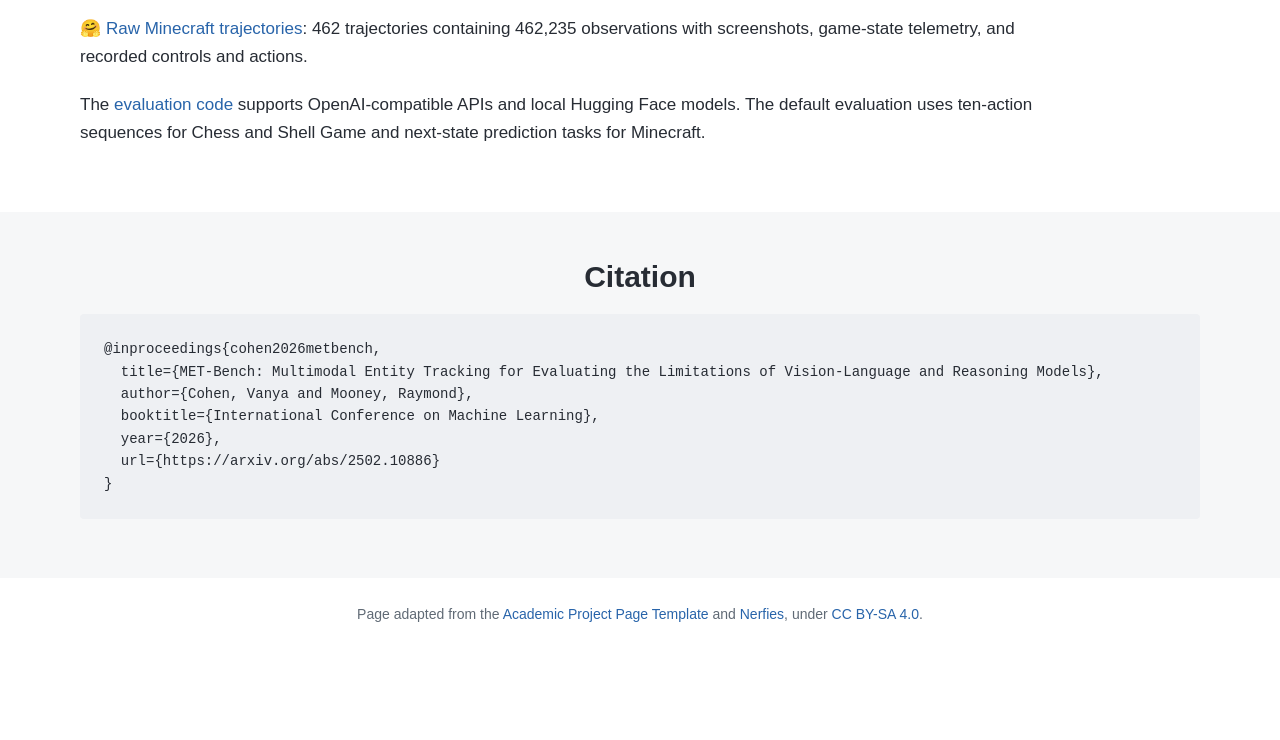
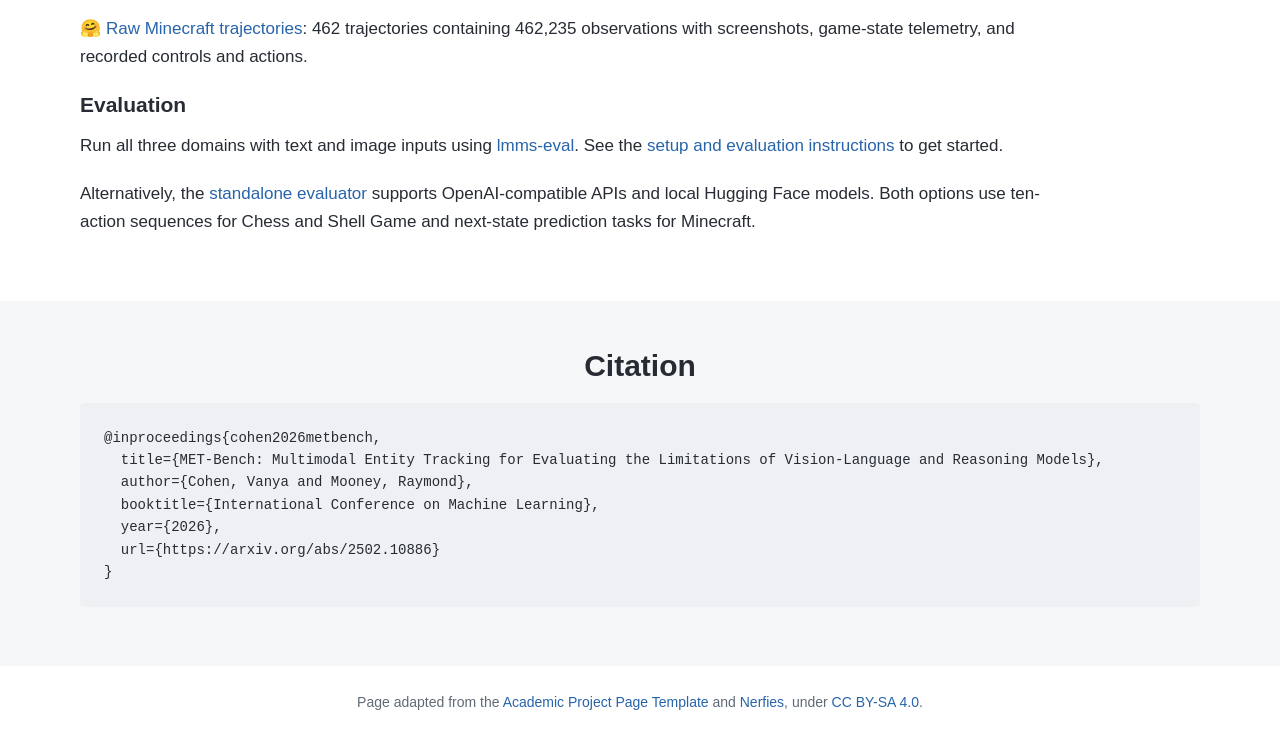
Before and after one commit to vanyacohen/MET-Bench, a plain HTML site: page docs/index.html in a window 1280 px wide. Shown: the part 1932-2672 px from the top of the page. Before the commit the page ends 2583 px from the top, so only its background shows below. Drawn offline with Linux system fonts and the light colour scheme.

Commit message:
Document lmms-eval as the primary evaluation option

```diff
--- a/docs/index.html
+++ b/docs/index.html
@@ -34,7 +34,9 @@
 <article><h3><a href="https://huggingface.co/datasets/vanyacohen/MET-Bench-Chess">Chess</a></h3><p>Track a board from its initial FEN through a sequence of moves represented as text or images. Return the final board state as FEN.</p></article>
 <article><h3><a href="https://huggingface.co/datasets/vanyacohen/MET-Bench-Shell">Shell Game</a></h3><p>Track a ball through a sequence of swaps represented as text or images. Return its final position.</p></article></div>
 <p><a href="https://huggingface.co/datasets/vanyacohen/MET-Bench-Minecraft-Trajectories">🤗 Raw Minecraft trajectories</a>: 462 trajectories containing 462,235 observations with screenshots, game-state telemetry, and recorded controls and actions.</p>
-<p>The <a href="https://github.com/vanyacohen/MET-Bench#setup">evaluation code</a> supports OpenAI-compatible APIs and local Hugging Face models. The default evaluation uses ten-action sequences for Chess and Shell Game and next-state prediction tasks for Minecraft.</p>
+<h3 id="evaluation">Evaluation</h3>
+<p>Run all three domains with text and image inputs using <a href="https://github.com/EvolvingLMMs-Lab/lmms-eval/tree/main/lmms_eval/tasks/metbench">lmms-eval</a>. See the <a href="https://github.com/vanyacohen/MET-Bench#setup">setup and evaluation instructions</a> to get started.</p>
+<p>Alternatively, the <a href="https://github.com/vanyacohen/MET-Bench#standalone-evaluator">standalone evaluator</a> supports OpenAI-compatible APIs and local Hugging Face models. Both options use ten-action sequences for Chess and Shell Game and next-state prediction tasks for Minecraft.</p>
 </div></section>
 <section id="citation" class="section shaded"><div class="container"><h2>Citation</h2><pre><code>@inproceedings{cohen2026metbench,
   title={MET-Bench: Multimodal Entity Tracking for Evaluating the Limitations of Vision-Language and Reasoning Models},
```
Also changed, not shown: 1 other file.
